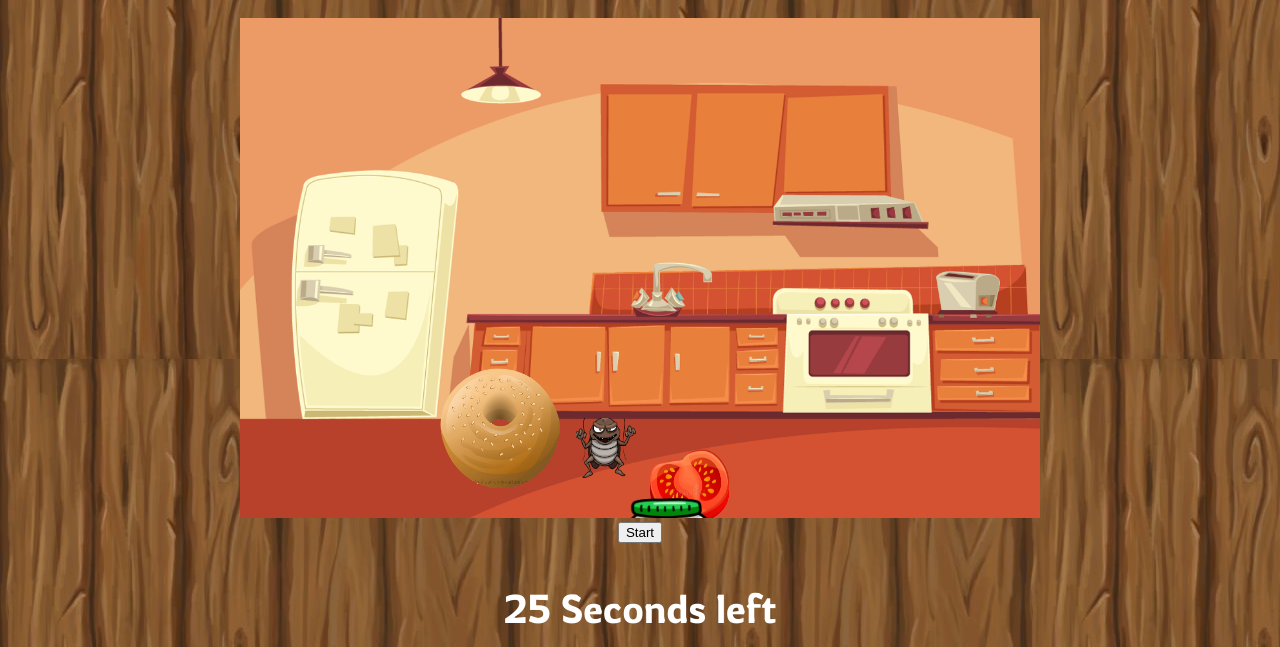
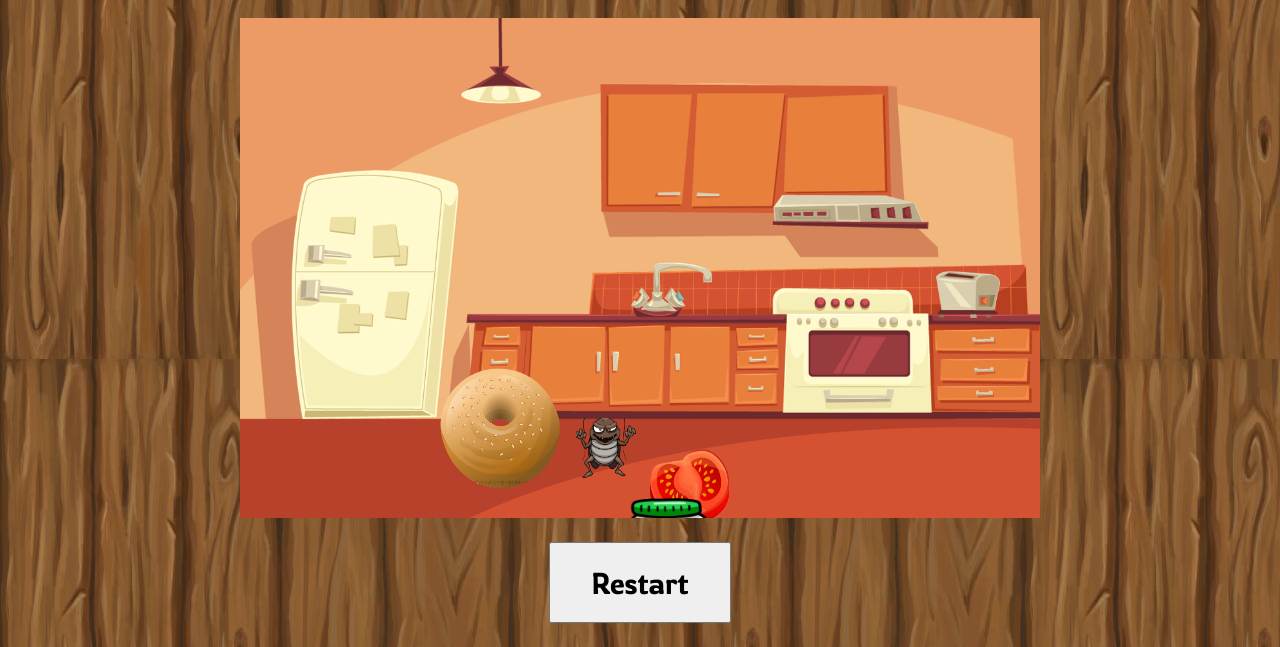
Before and after one commit to evankski/bussin-bagels-pq, a plain HTML site: page index.html in a window 1280 px wide. Shown: the part 153-800 px from the top of the page. Drawn offline with Linux system fonts and the light colour scheme.

Commit message:
pushing for deploy

```diff
--- a/app.js
+++ b/app.js
@@ -118,7 +118,7 @@ let spawnInterval = setInterval(randomSpawn, 6000);
 
 /* CREATES THE GAME TIMER */
 const timeAdd = () => {
-  timerAudio.play();
+
   gameTime = gameTime + 1;
   gameTimeTimer = 30 - gameTime;
   timer.innerText = `${gameTimeTimer} Seconds left`;
@@ -290,6 +290,7 @@ function movementHandler() {
 
 /* EVERYTHING THAT HAPPENS WITHIN THE GAME */
 function gameLoop() {
+  timerAudio.play();
   ctx.clearRect(0, 0, canvas.width, canvas.height);
   movementHandler();
   bacon.render();
@@ -308,3 +309,8 @@ gameLoop();
 startButton.addEventListener("click", function() {
   window.location.reload()
 });
+// startButton.addEventListener("click", function() {
+//   const gameLoopInterval = setInterval(gameLoop, 60)
+//   const timeInterval = setInterval(timeAdd, 1000);
+//   const spawnInterval = setInterval(randomSpawn, 6000);
+// });
--- a/index.html
+++ b/index.html
@@ -17,7 +17,7 @@
         <canvas id="canvas"></canvas>
       </main>
       <div class="start-button">
-        <button id="start-button-id">Start</button>
+        <button id="start-button-id" class="restart-button">Restart</button>
         <p id="timer" class="score"></p>
         <p id="bottom-text" class="score"></p>
       </div>
--- a/styles.css
+++ b/styles.css
@@ -34,6 +34,14 @@ h1 {
   color: white;
   font-family: 'Rowdies', cursive;
 }
+
+.restart-button {
+  margin-top: 20px;
+  padding: 20px 40px 20px 40px;
+  font-family: 'Rowdies', cursive;
+  font-size: 30px;
+}
+
 /* #container {
   max-width: 50em;
   margin: 0 auto;
```
